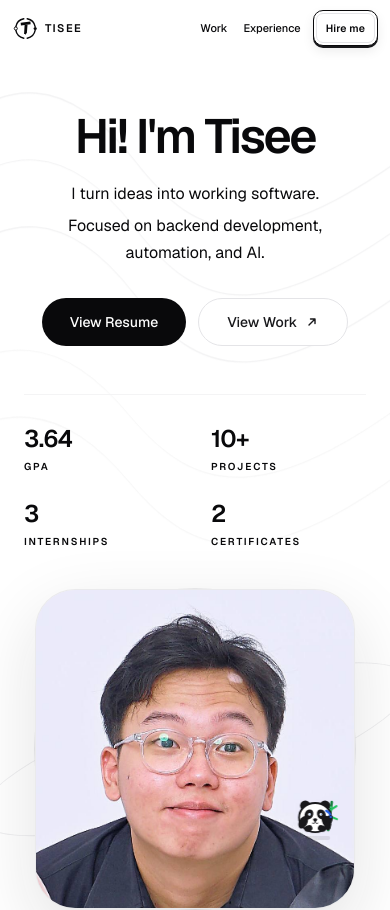
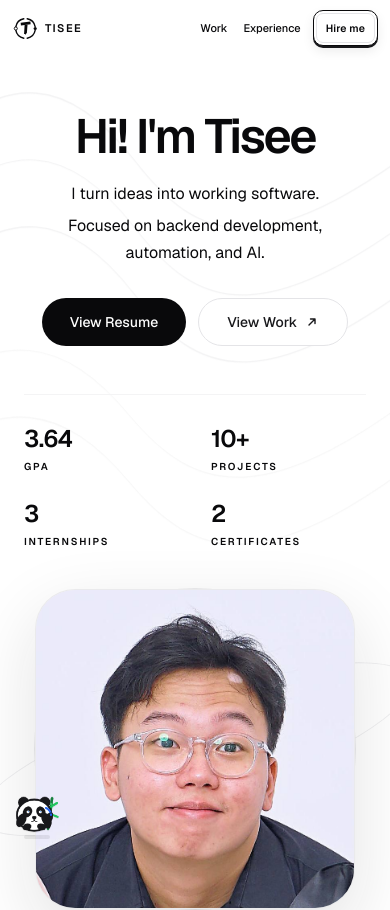
Before and after one commit to Tisee747/tisee-portfolio-v2, a Next.js app: page / in a window 390 px wide. Shown: the top 910 px of the page. Built offline with nearby package versions, Linux system fonts and the light colour scheme.

Commit message:
style: add click-to-roll panda motion

```diff
--- a/src/app/globals.css
+++ b/src/app/globals.css
@@ -91,54 +91,65 @@ html {
   will-change: transform;
 }
 
-@keyframes tisee-pet-travel {
-  0% {
-    transform: translate3d(-84px, 0, 0);
+@keyframes tisee-panda-roll-step {
+  from {
+    transform: rotate(0deg);
   }
 
-  50% {
-    transform: translate3d(calc(100vw + 10px), 0, 0);
-  }
-
-  100% {
-    transform: translate3d(-84px, 0, 0);
+  to {
+    transform: rotate(360deg);
   }
 }
 
-@keyframes tisee-pet-roll {
-  0% {
-    transform: rotate(0deg);
-  }
-
-  50% {
-    transform: rotate(1080deg);
-  }
-
-  100% {
-    transform: rotate(0deg);
-  }
-}
-
-@keyframes tisee-pet-squish {
+@keyframes tisee-panda-squish {
   0%,
   100% {
     transform: scale3d(1, 1, 1);
   }
 
-  25% {
-    transform: scale3d(1.035, 0.965, 1);
+  45% {
+    transform: scale3d(1.045, 0.955, 1);
+  }
+
+  70% {
+    transform: scale3d(0.985, 1.015, 1);
+  }
+}
+
+@keyframes tisee-panda-chew {
+  0%,
+  100% {
+    transform: translate3d(0, 0, 0) rotate(0deg);
   }
 
   50% {
-    transform: scale3d(0.985, 1.015, 1);
-  }
-
-  75% {
-    transform: scale3d(1.02, 0.98, 1);
+    transform: translate3d(-1px, 1px, 0) rotate(-2deg);
   }
 }
 
-@keyframes tisee-pet-shadow {
+@keyframes tisee-panda-bamboo-nibble {
+  0%,
+  100% {
+    transform: rotate(0deg) translate3d(0, 0, 0);
+  }
+
+  50% {
+    transform: rotate(3deg) translate3d(-1px, 1px, 0);
+  }
+}
+
+@keyframes tisee-panda-mouth-chew {
+  0%,
+  100% {
+    transform: scaleY(1);
+  }
+
+  50% {
+    transform: scaleY(0.55);
+  }
+}
+
+@keyframes tisee-panda-shadow-pulse {
   0%,
   100% {
     transform: translateX(-50%) scaleX(1);
@@ -151,35 +162,70 @@ html {
   }
 }
 
+@keyframes tisee-panda-return {
+  0% {
+    left: calc(100vw - 8px);
+    transform: translate3d(-100%, 0, 0) rotate(0deg);
+  }
+
+  18% {
+    left: 84vw;
+    transform: translate3d(-84%, -16px, 0) rotate(-120deg);
+  }
+
+  50% {
+    left: 50vw;
+    transform: translate3d(-50%, -46px, 0) rotate(-360deg);
+  }
+
+  82% {
+    left: 16vw;
+    transform: translate3d(-16%, -16px, 0) rotate(-600deg);
+  }
+
+  100% {
+    left: 8px;
+    transform: translate3d(0, 0, 0) rotate(-720deg);
+  }
+}
+
 .tisee-pet-runner {
-  --tisee-pet-trip: 20s;
+  --tisee-pet-step-duration: 620ms;
+  --tisee-pet-return-duration: 1250ms;
   position: fixed;
-  left: 0;
-  bottom: max(5px, env(safe-area-inset-bottom));
+  bottom: max(6px, env(safe-area-inset-bottom));
   z-index: 40;
-  width: 62px;
-  height: 54px;
-  pointer-events: none;
+  width: 68px;
+  height: 58px;
+  margin: 0;
+  padding: 0;
+  border: 0;
+  background: transparent;
+  color: inherit;
+  appearance: none;
+  cursor: pointer;
+  touch-action: manipulation;
+  -webkit-tap-highlight-color: transparent;
   user-select: none;
-  animation: tisee-pet-travel var(--tisee-pet-trip) linear infinite;
-  will-change: transform;
+  transition:
+    left var(--tisee-pet-step-duration) cubic-bezier(0.2, 0.72, 0.25, 1),
+    transform var(--tisee-pet-step-duration) cubic-bezier(0.2, 0.72, 0.25, 1);
+  will-change: left, transform;
   contain: layout paint;
+}
+
+.tisee-pet-runner:focus-visible {
+  outline: 2px solid #2563EB;
+  outline-offset: 3px;
+  border-radius: 999px;
 }
 
 .tisee-pet-roll,
 .tisee-pet-squish {
+  display: block;
   width: 100%;
   height: 100%;
-  transform-origin: 50% 55%;
-}
-
-.tisee-pet-roll {
-  animation: tisee-pet-roll var(--tisee-pet-trip) linear infinite;
-  will-change: transform;
-}
-
-.tisee-pet-squish {
-  animation: tisee-pet-squish 640ms ease-in-out infinite;
+  transform-origin: 50% 56%;
 }
 
 .tisee-pet-squish svg {
@@ -194,25 +240,107 @@ html {
   position: absolute;
   left: 50%;
   bottom: 0;
-  width: 30px;
+  width: 31px;
   height: 4px;
   border-radius: 999px;
   background: #09090B;
   opacity: 0.08;
   transform: translateX(-50%);
-  animation: tisee-pet-shadow 640ms ease-in-out infinite;
+  pointer-events: none;
+}
+
+.tisee-pet-idle .tisee-panda-body {
+  transform-origin: 50% 70%;
+  animation: tisee-panda-chew 920ms ease-in-out infinite;
+}
+
+.tisee-pet-idle .tisee-panda-bamboo {
+  transform-box: fill-box;
+  transform-origin: 50% 82%;
+  animation: tisee-panda-bamboo-nibble 720ms ease-in-out infinite;
+}
+
+.tisee-pet-idle .tisee-panda-mouth {
+  transform-box: fill-box;
+  transform-origin: center;
+  animation: tisee-panda-mouth-chew 360ms steps(2, end) infinite;
+}
+
+.tisee-pet-idle .tisee-panda-paws {
+  transform-box: fill-box;
+  transform-origin: center;
+  animation: tisee-panda-bamboo-nibble 720ms ease-in-out infinite reverse;
+}
+
+.tisee-pet-rolling .tisee-pet-roll {
+  animation: tisee-panda-roll-step var(--tisee-pet-step-duration) linear infinite;
+  will-change: transform;
+}
+
+.tisee-pet-rolling .tisee-pet-squish {
+  animation: tisee-panda-squish var(--tisee-pet-step-duration) ease-in-out infinite;
+}
+
+.tisee-pet-rolling .tisee-pet-shadow {
+  animation: tisee-panda-shadow-pulse var(--tisee-pet-step-duration) ease-in-out infinite;
+}
+
+.tisee-pet-rolling .tisee-panda-bamboo,
+.tisee-pet-returning .tisee-panda-bamboo {
+  opacity: 0;
+}
+
+.tisee-pet-returning {
+  transition: none;
+  animation: tisee-panda-return var(--tisee-pet-return-duration) cubic-bezier(0.28, 0.7, 0.25, 1) forwards;
+}
+
+.tisee-pet-returning .tisee-pet-squish {
+  animation: tisee-panda-squish 420ms ease-in-out infinite;
+}
+
+.tisee-pet-returning .tisee-pet-shadow {
+  animation: tisee-panda-shadow-pulse 420ms ease-in-out infinite;
 }
 
 @media (max-width: 640px) {
   .tisee-pet-runner {
-    --tisee-pet-trip: 17s;
-    width: 54px;
-    height: 48px;
-    bottom: max(4px, env(safe-area-inset-bottom));
+    --tisee-pet-step-duration: 540ms;
+    --tisee-pet-return-duration: 1050ms;
+    width: 58px;
+    height: 51px;
+    bottom: max(5px, env(safe-area-inset-bottom));
   }
 
   .tisee-pet-shadow {
-    width: 25px;
+    width: 26px;
+  }
+
+  @keyframes tisee-panda-return {
+    0% {
+      left: calc(100vw - 8px);
+      transform: translate3d(-100%, 0, 0) rotate(0deg);
+    }
+
+    18% {
+      left: 84vw;
+      transform: translate3d(-84%, -12px, 0) rotate(-120deg);
+    }
+
+    50% {
+      left: 50vw;
+      transform: translate3d(-50%, -34px, 0) rotate(-360deg);
+    }
+
+    82% {
+      left: 16vw;
+      transform: translate3d(-16%, -12px, 0) rotate(-600deg);
+    }
+
+    100% {
+      left: 8px;
+      transform: translate3d(0, 0, 0) rotate(-720deg);
+    }
   }
 }
 
@@ -235,20 +363,4 @@ html {
   .tisee-tech-marquee {
     animation: none !important;
   }
-
-  .tisee-pet-runner {
-    animation: none !important;
-    transform: translate3d(18px, 0, 0);
-  }
-
-  .tisee-pet-roll,
-  .tisee-pet-squish,
-  .tisee-pet-shadow {
-    animation: none !important;
-  }
-
-  .tisee-pet-roll,
-  .tisee-pet-squish {
-    transform: none !important;
-  }
 }
```
